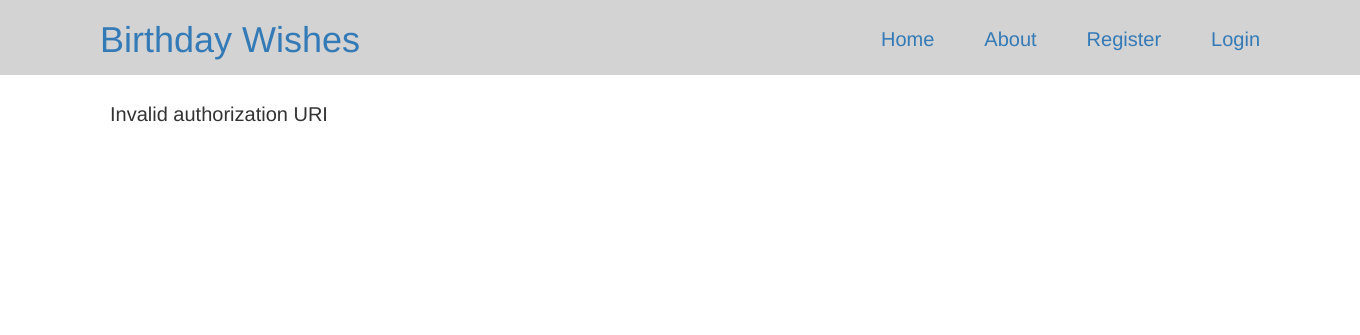
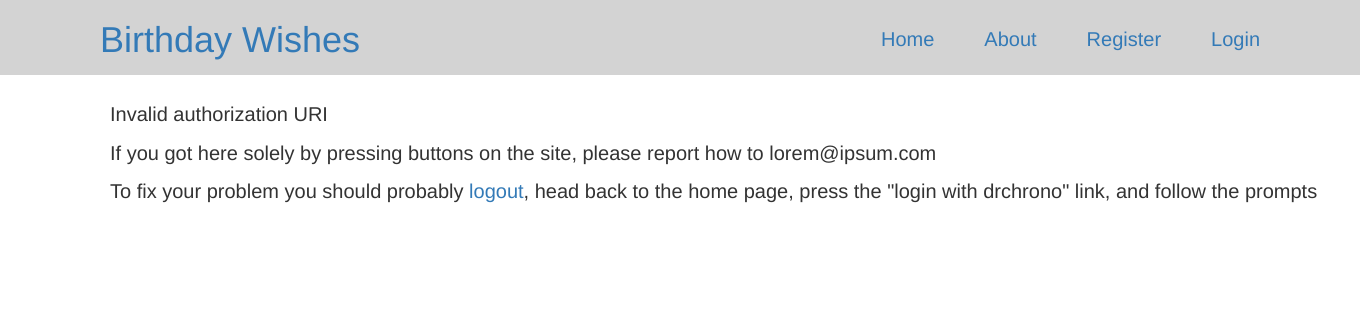
Before and after one commit to algae-elbaum/birthday_wishes_drchrono, a Django app: page /authorization_redirect/ in a window 1360 px wide. Shown: the top 335 px of the page. Run offline with Django 3.2, Linux system fonts and the light colour scheme; the visitor is signed in with stand-in values (Sample User, id 1); data that the repository does not hold is empty; some libraries are stand-ins or nearby versions.

Commit message:
Improved the bad_authorization page and the response to an invalid authorization_redirect code

```diff
--- a/birthday_wishes_app/authorization_views.py
+++ b/birthday_wishes_app/authorization_views.py
@@ -24,7 +24,9 @@ def authorization_redirect(request):
     # Check if the user denied permissions in authorization
     if 'error' in request.GET:
         return redirect('permissions_error')
-    elif 'code' in request.GET:
+    # This will raise an error on either the code key not existing or the
+    # code being invalid
+    try:
         # We have a valid code, use it to get our access token, refresh token
         # and authentication timeout
         response = requests.post('https://drchrono.com/o/token/', data={
@@ -50,7 +52,7 @@ def authorization_redirect(request):
         doctor.username = username
         doctor.save()
         return redirect('home')
-    else:
+    except:
         return render(request, 'bad_authorization.html')
 
 
--- a/birthday_wishes_app/templates/bad_authorization.html
+++ b/birthday_wishes_app/templates/bad_authorization.html
@@ -2,4 +2,8 @@
 
 {% block content %}
 <p>Invalid authorization URI</p>
+<p>If you got here solely by pressing buttons on the site, please report how to lorem@ipsum.com</p>
+<p>To fix your problem you should probably <a href="/logout/">logout</a>, head back to the home page, press
+   the "login with drchrono" link, and follow the prompts</p>
+
 {% endblock %}
```
